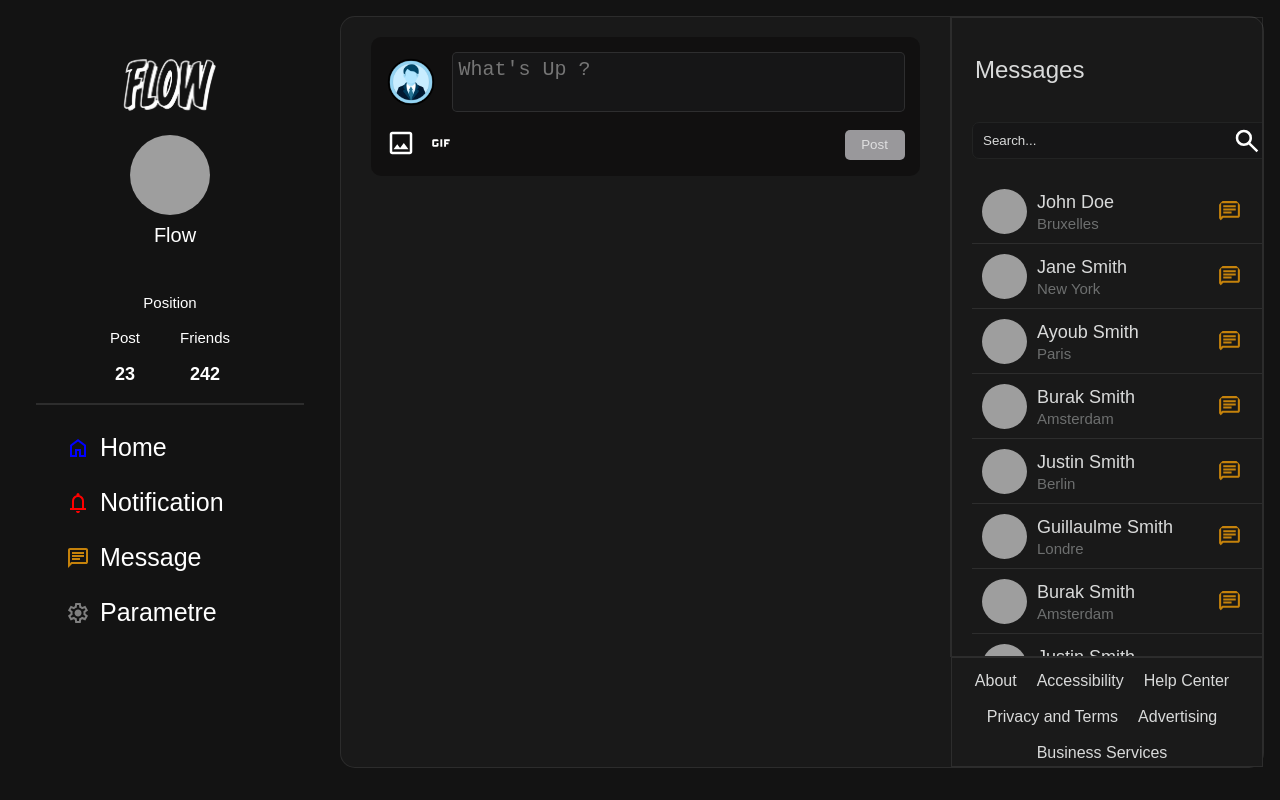
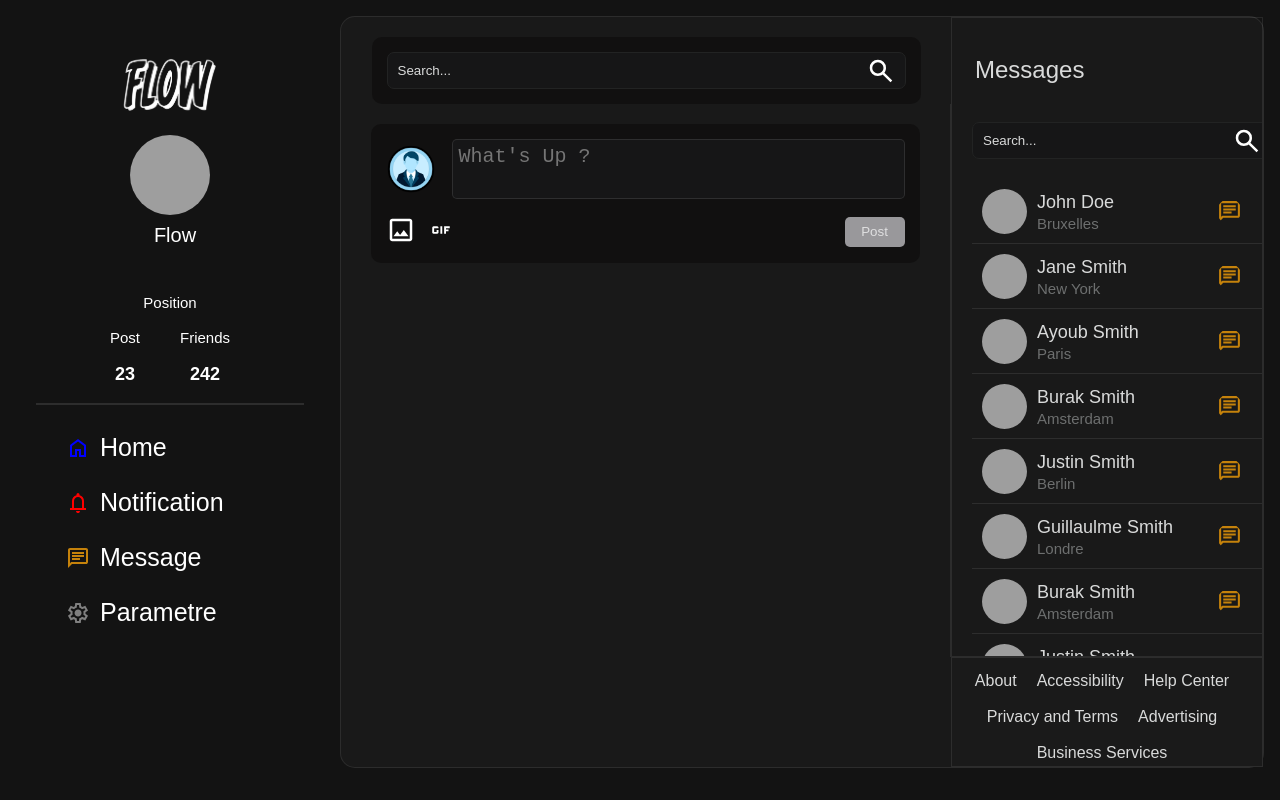
Before and after one commit to JustinDR96/thebookface-flow, a React (Vite) app in the folder Client/: page /home in a window 1280 px wide. Built offline with nearby package versions, Linux system fonts and the light colour scheme; grey boxes are pictures that could not be loaded; a web font is replaced by a local one.

Commit message:
search-bar

```diff
--- a/Client/src/App.jsx
+++ b/Client/src/App.jsx
@@ -8,8 +8,7 @@ import Pages_Privacy from "./page/Footer_link/Pages_Privacy";
 import Pages_Advertising from "./page/Footer_link/Pages_Advertising";
 import Pages_Business from "./page/Footer_link/Pages_Business";
 import Pages_login from "./page/Login/Pages_login";
-
-
+import Profil_page from "./page/Profil_page/Profil_page";
 
 function App() {
   return (
@@ -19,6 +18,7 @@ function App() {
           <Route path="/" element={<Pages_login />} />
           <Route path="/home" element={<Pages_Home />} />
           <Route path="/about" element={<Pages_About />} />
+          <Route path="/profil" element={<Profil_page />} />
           <Route path="/accessibility" element={<Pages_Accessibility />} />
           <Route path="/help_center" element={<Pages_help_center />} />
           <Route path="/privacy" element={<Pages_Privacy />} />
--- a/Client/src/components/main_container/Main_Container.jsx
+++ b/Client/src/components/main_container/Main_Container.jsx
@@ -2,13 +2,13 @@ import React from "react";
 import Message from "../message/Message";
 import Publication from "../publication/Publication";
 import Footer from "../footer/Footer";
-import Profil_view from "../profil_view/Profil_view";
-
+import SearchBar from "../../components/search_bar/Search_bar";
 function Main_Container() {
   return (
     <>
       <div className="main_container">
         <div className="main_publication">
+          <SearchBar />
           <Publication />
         </div>
         <div className="message_footer">
--- /dev/null
+++ b/Client/src/components/search_bar/Search_bar.jsx
@@ -0,0 +1,85 @@
+// search_bar.js
+import React, { useState, useEffect, useRef } from 'react';
+import './search_bar.scss'; // Importez le fichier SCSS
+
+const users = [
+  { id: 1, name: 'John Doe' },
+  { id: 3, name: 'Jane Doe' },
+  { id: 4, name: 'Burak Doe' },
+  { id: 5, name: 'Ayoub Doe' },
+  { id: 6, name: 'Justin Doe' },
+  { id: 7, name: 'Guigui Doe' },
+  { id: 8, name: 'danté Doe' },
+  // Ajoutez d'autres utilisateurs
+];
+
+export default function SearchBar() {
+  const [searchTerm, setSearchTerm] = useState('');
+  const [searchResults, setSearchResults] = useState([]);
+  const [selectedUsers, setSelectedUsers] = useState([]);
+  const [searchOpen, setSearchOpen] = useState(false);
+  const searchRef = useRef(null);
+
+  useEffect(() => {
+    const handleOutsideClick = (e) => {
+      if (searchRef.current && !searchRef.current.contains(e.target)) {
+        setSearchOpen(false);
+      }
+    };
+
+    document.addEventListener('click', handleOutsideClick);
+
+    return () => {
+      document.removeEventListener('click', handleOutsideClick);
+    };
+  }, []);
+
+  const handleInputChange = (e) => {
+    const term = e.target.value;
+    setSearchTerm(term);
+    const results = users.filter((user) =>
+      user.name.toLowerCase().includes(term.toLowerCase())
+    );
+    setSearchResults(results);
+    setSearchOpen(true);
+  };
+
+  const handleUserClick = (userName) => {
+    // Ajouter le profil sélectionné à la liste des profils dans la barre de recherche
+    setSelectedUsers([...selectedUsers, userName]);
+    // Mettre à jour le terme de recherche pour inclure le nom du profil sélectionné
+    setSearchTerm(userName);
+    // Fermer la zone de recherche après avoir sélectionné un utilisateur
+    setSearchOpen(false);
+  };
+
+  const handleRemoveSuggestion = (userName) => {
+    const updatedResults = searchResults.filter((user) => user.name !== userName);
+    setSearchResults(updatedResults);
+  };
+
+  return (
+    <div className="search-bar" ref={searchRef}>
+      <i className="search-icon"></i>
+      <div className="search-input-container">
+        <input
+          type="text"
+          placeholder="Search..."
+          value={searchTerm}
+          onChange={handleInputChange}
+        />
+        <img src="/icon/search_logo.svg" alt="Search Logo" />
+      </div>
+      {searchOpen && (
+        <div className="search-results">
+          {searchResults.map((user) => (
+            <div key={user.id} className="search-result" onClick={() => handleUserClick(user.name)}>
+              {user.name} <span className="remove-suggestion" onClick={() => handleRemoveSuggestion(user.name)}></span>
+            </div>
+          ))}
+        </div>
+      )}
+
+    </div>
+  );
+}
--- /dev/null
+++ b/Client/src/components/search_bar/Search_bar.scss
@@ -0,0 +1,62 @@
+// search_bar.scss
+.search-bar {
+    background-color: #111010;
+    max-width: 90%;
+    height: min-content;
+    padding: 15px;
+    border-radius: 10px;
+    margin: 0 auto;
+    margin-top: 20px;
+    position: relative;
+
+    .search-input-container {
+        display: flex;
+        align-items: center; // Ajout de cette ligne pour aligner verticalement
+
+        input {
+            background-color: #161617;
+            border: none;
+            color: white;
+            outline: none;
+            width: 100%;
+            padding: 10px;
+            border-radius: 7px;
+            border: 1px solid #222323;
+
+            &::placeholder {
+                color: #d9dada;
+            }
+        }
+
+        img {
+            height: 30px;
+            margin-left: -40px;
+            cursor: pointer;
+        }
+    }
+
+    .search-results {
+        position: absolute;
+        top: 100%;
+        left: 0;
+        z-index: 1;
+        width: 100%;
+        background-color: #161617;
+        max-height: 200px;
+        color: #f0f0f0;
+        overflow-y: auto;
+
+        .search-result {
+            height: 40px;
+            border-radius: 10px;
+            display: flex;
+            align-items: center;
+            padding: 0 10px;
+            cursor: pointer;
+
+            &:hover {
+                background-color: #666666;;
+            }
+        }
+    }
+}
--- /dev/null
+++ b/Client/src/page/Profil_page/Profil_page.jsx
@@ -0,0 +1,46 @@
+// Profil_page.js
+import React from 'react';
+import Message from '../../components/message/Message';
+import Footer from '../../components/footer/Footer';
+import Profil from '../../components/profil/Profil';
+import Publication from '../../components/publication/Publication';
+
+export default function Profil_page() {
+    return (
+        <div className="home_container">
+            <div className="desktop-layout">
+                <Profil />
+                <div className="main_container">
+                    <div className="main_profile">
+                        <div className="profile-info">
+                            <img
+                                className="img-profil"
+                                src="https://placekitten.com/80/80?image"
+                                alt=""
+                            />
+                            <div className="user-details">
+                                <h1>John Doe</h1>
+                            </div>
+                        </div>
+
+                        <div className="profile-content">
+                            <div className="post-group">
+                                <p className="info-post">Post</p>
+                                <p className="post-value">23</p>
+                            </div>
+                            <div className="friends-group">
+                                <p className="info-friends">Friends</p>
+                                <p className="friends-value">242</p>
+                            </div>
+                        </div>
+                        <Publication />
+                    </div>
+                    <div className="message_footer">
+                        <Message />
+                        <Footer />
+                    </div>
+                </div>
+            </div>
+        </div>
+    );
+}
--- /dev/null
+++ b/Client/src/page/Profil_page/Profil_page.scss
@@ -0,0 +1,51 @@
+// styles.scss (ou votre fichier CSS/SCSS)
+.body {
+    height: 100vh;
+    margin: 0;
+    display: grid;
+    place-items: center;
+}
+
+.main_container {
+    display: grid;
+    grid-template-columns: 2fr 1fr;
+    background-color: #191919;
+    border: solid 1px rgba(217, 218, 218, 0.1);
+    border-radius: 15px;
+    height: fit-content;
+    max-width: 1100px;
+
+    @media screen and (max-width: 768px) {
+        grid-template-columns: 1fr; // Pour une seule colonne sur les écrans plus petits
+    }
+}
+
+.main_profile {
+    grid-column: 1;
+    max-height: 80vh;
+    min-height: 80vh;
+    overflow: auto;
+    color: white;
+    padding: 20px;
+    display: flex;
+    flex-direction: column;
+    gap: 2rem;
+
+    .profile-info {
+        display: flex;
+        align-items: center;
+        justify-content: center;
+
+        .img-profil {
+            width: 120px;
+            height: 120px;
+            border-radius: 50%;
+            margin-right: 20px;
+        }
+    }
+    .profile-content{
+        display: flex;
+        align-items: center;
+        justify-content: space-around;
+    }
+}
--- a/Client/src/styles/main.scss
+++ b/Client/src/styles/main.scss
@@ -13,11 +13,13 @@
 @import "../components/profil/Profil.scss";
 @import "../components/navbar/Navbar.scss";
 @import "../components/profil_view/Profil_view.scss";
+@import "../components/search_bar/Search_bar.scss";
 
 // Importer les styles spécifiques aux pages
 @import "../page/Home/Pages_Home.scss";
 @import "../page/Footer_link/Footer_link.scss";
 @import "../page/Login/Pages_login.scss";
+@import "../page/Profil_page/Profil_page.scss";
 
 // Importer les styles globaux
 @import "./App.scss";
```
